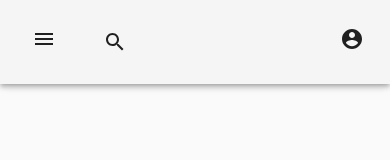
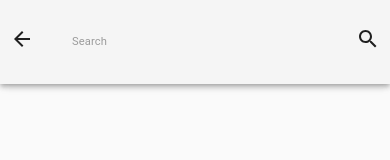
Before and after one commit to Wizdave97/smart-church, a React (Create React App) app: page / in a window 390 px wide. Both pictures are taken after a click on the element 115 px from the left and 42 px from the top of the page. Shown: the top 160 px of the page. Built offline with nearby package versions, Linux system fonts and the light colour scheme.

Commit message:
created mobile search bar

```diff
--- a/src/components/Navbar/Navbar.js
+++ b/src/components/Navbar/Navbar.js
@@ -1,18 +1,45 @@
-import React, { Fragment } from 'react'
+import React, { Fragment, useState,useEffect } from 'react';
 import styles from './styles';
-import { withStyles} from '@material-ui/core/styles';
+import { withStyles } from '@material-ui/core/styles';
 import { AppBar, Toolbar , Typography, InputBase, Switch} from '@material-ui/core';
 import { Menu, Search as SearchIcon, AccountCircle,Notifications}  from '@material-ui/icons';
 import  CSSTransitionGroup  from 'react-transition-group/CSSTransitionGroup';
 import ArrowTooltip from '../UI/ArrowTooltip/ArrowTooltip';
+import SearchBar from '../Searchbar/Searchbar';
 import './navbar.css'
 
 
 const Navbar = props =>{
   const  { classes }= props
-
+  const  [ state,setState ]= useState({searchBar:false})
+  const x = window.matchMedia("(min-width:960px)");
+  const removeMobileSearch = (x)=>{
+    if(x.matches){
+        setState({
+          searchBar:false
+        })
+      }
+  }
+  const closeSearchBar=()=>{
+    setState({
+      searchBar:false
+    })
+  }
+  useEffect(()=>{
+    x.addListener(removeMobileSearch)
+  },[])
   return (
     <AppBar position="fixed" color="default">
+      <CSSTransitionGroup
+          transitionName='searchbar'
+          transitionAppear={true}
+          transitionAppearTimeout={500}
+          transitionEnterTimeout={500}
+          transitionLeaveTimeout={500}
+          transitionEnter={true}
+          transitionLeave={true}>
+          {state.searchBar?<SearchBar closeSearchBar={closeSearchBar}/>:null}
+      </CSSTransitionGroup>
       <CSSTransitionGroup
         transitionName="navbar"
         transitionAppear={true}
@@ -25,7 +52,7 @@ const Navbar = props =>{
                 <div className={classes.one}>
                     <div onClick={()=>props.toggleSideBar()} className={classes.menuIcon} tabIndex="0"><Menu/></div>
                     <div className={classes.churchName} tabIndex="0"><Typography className={classes.navText} variant="h5"> Smart Church</Typography></div>
-                      <div className={classes.searchButton} tabIndex="0">
+                      <div onClick={()=>setState(state=>({searchBar:!state.searchBar }))} className={classes.searchButton} tabIndex="0">
                         <SearchIcon className={classes.iconSearch} />
                       </div>
                     <div className={classes.searchBar}>
@@ -51,7 +78,7 @@ const Navbar = props =>{
                 </div>
                 <div className={classes.three}>
                    <div className={classes.iconContainer}>
-                        <div className={[classes.icons,classes.hide].join(' ')}>
+                        <div className={[classes.icons].join(' ')}>
                             <ArrowTooltip title="Toggle light/dark theme">
                                 <Switch  onChange={(event)=>props.toggleTheme(event.target.checked)} color="secondary" />
                             </ArrowTooltip>
--- a/src/components/Navbar/styles.js
+++ b/src/components/Navbar/styles.js
@@ -138,9 +138,9 @@ const styles= theme =>(
   search: {
       position: 'relative',
       borderRadius: theme.shape.borderRadius*10,
-      backgroundColor: fade(theme.palette.common.black, 0.6),
+      backgroundColor: fade(theme.palette.common.black, 0.3),
       '&:hover': {
-        backgroundColor: fade(theme.palette.common.black, 0.45),
+        backgroundColor: fade(theme.palette.common.black, 0.25),
       },
       marginRight: theme.spacing(2),
       marginLeft: 0,
--- /dev/null
+++ b/src/components/Searchbar/Searchbar.js
@@ -0,0 +1,33 @@
+import React from 'react';
+import { withStyles } from '@material-ui/core/styles';
+import { InputBase,AppBar } from '@material-ui/core';
+import { Search, ArrowBack} from '@material-ui/icons'
+import styles from './styles';
+import './searchbar.css'
+
+const searchBar = props => {
+  const { classes } = props
+  return(
+    <div className={classes.container}>
+        <AppBar position='relative' color="default">
+        <div className={classes.searchBar}>
+            <div  className={classes.backIcon} onClick={()=>props.closeSearchBar()}><ArrowBack /></div>
+            <div className={classes.searchIcon}><Search/></div>
+            <InputBase
+              fullWidth={true}
+              placeholder="Search"
+              label="Search"
+              type="search"
+              classes={{
+                root:classes.inputRoot,
+                input:classes.inputInput
+              }}
+              inputProps={{'aria-label':'search'}}
+             />
+        </div>
+        </AppBar>
+    </div>
+  )
+}
+
+export default withStyles(styles)(searchBar);
--- /dev/null
+++ b/src/components/Searchbar/searchbar.css
@@ -0,0 +1,24 @@
+.searchbar-appear {
+  opacity: 0.01;
+}
+
+.searchbar-appear.searchbar-appear-active {
+  opacity: 1;
+  transition: opacity .5s ease-in;
+}
+
+.searchbar-enter {
+  opacity:0
+}
+
+.searchbar-enter.searchbar-enter-active{
+  opacity:1;
+  transition: opacity  .5s ease-in;
+}
+.searchbar-leave{
+  opacity:1;
+}
+.searchbar-leave.searchbar-leave-active{
+  opacity: 0;
+  transition:opacity .5s ease-out;
+}
--- /dev/null
+++ b/src/components/Searchbar/styles.js
@@ -0,0 +1,52 @@
+const styles= theme =>({
+  container:{
+    position:'relative'
+  },
+  searchBar:{
+    width:'100%',
+    minHeight:'84px',
+    position:'absolute',
+    top:0,
+    left:0,
+    padding:'16px',
+    boxSizing:'border-box',
+    display:'flex',
+    zIndex:1500,
+    backgroundColor:'inherit'
+  },
+  backIcon:{
+    position:'absolute',
+    left:0,
+    padding:'10px',
+    zIndex:'1500',
+    alignSelf:'center',
+    '& svg':{
+      cursor:'pointer'
+    }
+
+  },
+  searchIcon:{
+    position:'absolute',
+    right:0,
+    padding:'10px',
+    alignSelf:'center',
+    zIndex:'1500',
+    '& svg':{
+      cursor:'pointer'
+    }
+  },
+  inputRoot: {
+      color: 'inherit',
+      fontSize:'0.9rem',
+      [theme.breakpoints.down('sm')]:{
+        fontSize:'0.7rem'
+      },
+
+  },
+  inputInput: {
+      padding: theme.spacing(1, 1, 1, 7),
+      transition: theme.transitions.create('width'),
+      width: '100%',
+  },
+})
+export default styles
```
